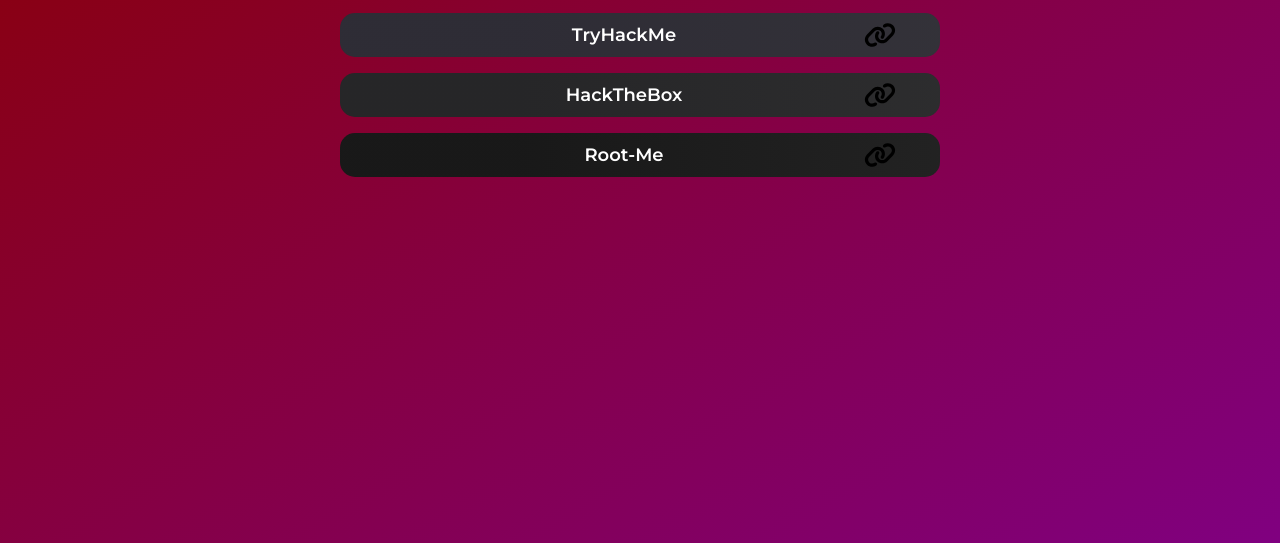
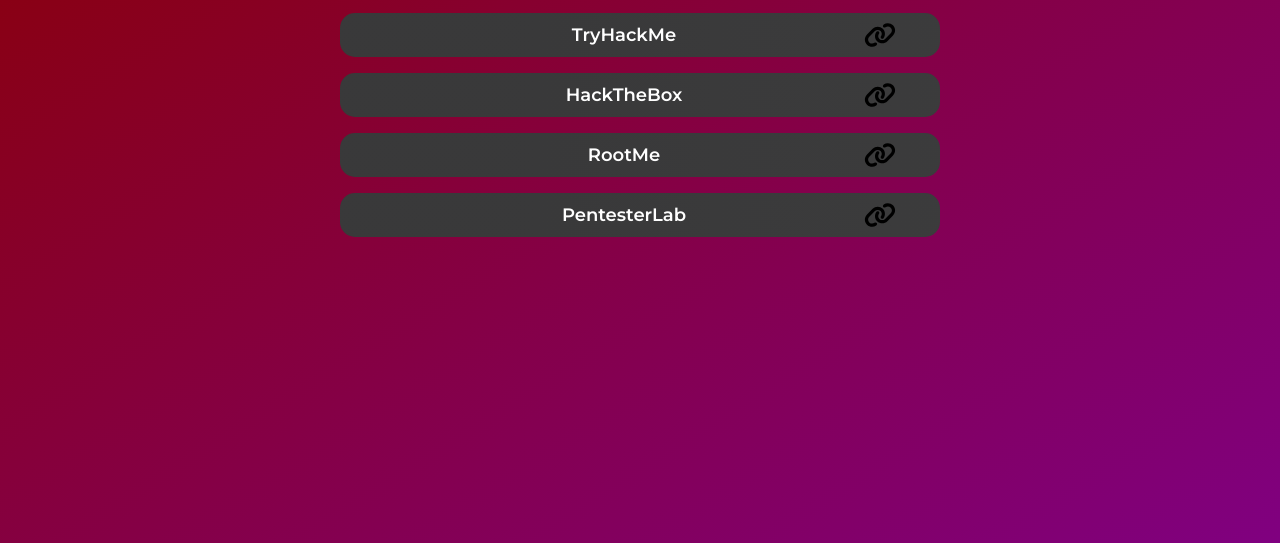
Before and after one commit to Bigyls/bigyls.github.io, a plain HTML site: page index.html in a window 1280 px wide. Shown: the part 257-800 px from the top of the page. Drawn offline with Linux system fonts and the light colour scheme.

Commit message:
add pentesterlab

```diff
--- a/css/main.css
+++ b/css/main.css
@@ -80,43 +80,13 @@
   aspect-ratio: 1;
 }
 
-.link:nth-child(1) {
+.link:nth-child(n) {
   background: linear-gradient(
       90deg,
       rgba(241, 241, 241, 0.1) 30%,
       rgba(113, 113, 113, 0.3) 100%
     ),
     #242425;
-  color: white;
-}
-
-.link:nth-child(2) {
-  background: linear-gradient(
-      90deg,
-      rgba(241, 241, 241, 0.1) 30%,
-      rgba(113, 113, 113, 0.3) 100%
-    ),
-    #181620;
-  color: white;
-}
-
-.link:nth-child(3) {
-  background: linear-gradient(
-      90deg,
-      rgba(241, 241, 241, 0.1) 30%,
-      rgba(113, 113, 113, 0.3) 100%
-    ),
-    #0f0f11;
-  color: white;
-}
-
-.link:nth-child(4) {
-  background: linear-gradient(
-      90deg,
-      rgba(241, 241, 241, 0.1) 30%,
-      rgba(113, 113, 113, 0.3) 100%
-    ),
-    #000000;
   color: white;
 }
 
--- a/js/links.js
+++ b/js/links.js
@@ -12,7 +12,11 @@
       link: "https://app.hackthebox.com/profile/245040"
     },
     {
-      name: "Root-Me",
+      name: "RootMe",
       link: "https://www.root-me.org/Bigyls"
+    },
+    {
+      name: "PentesterLab",
+      link: "https://pentesterlab.com/profile/Bigyls"
     }
   ];
```
